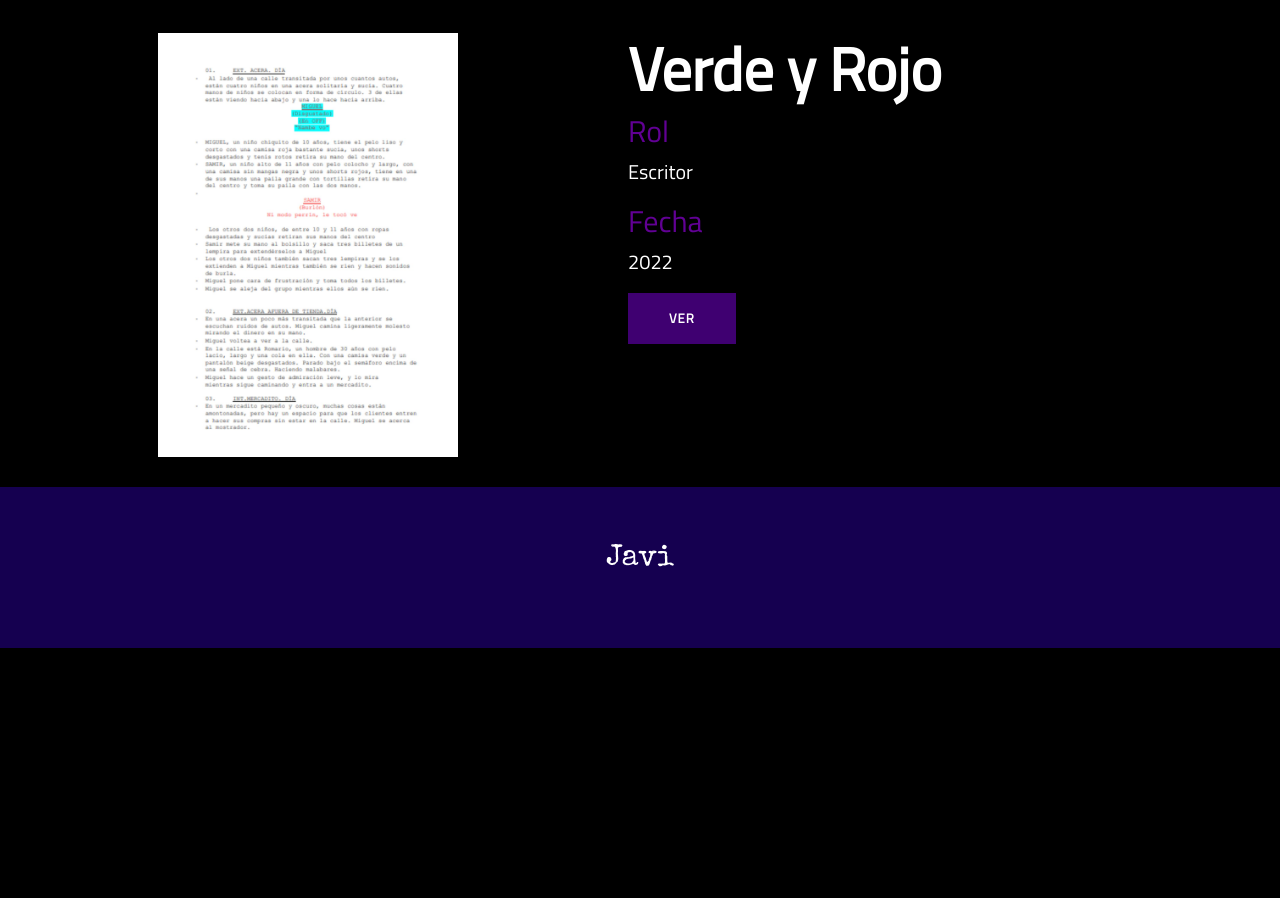
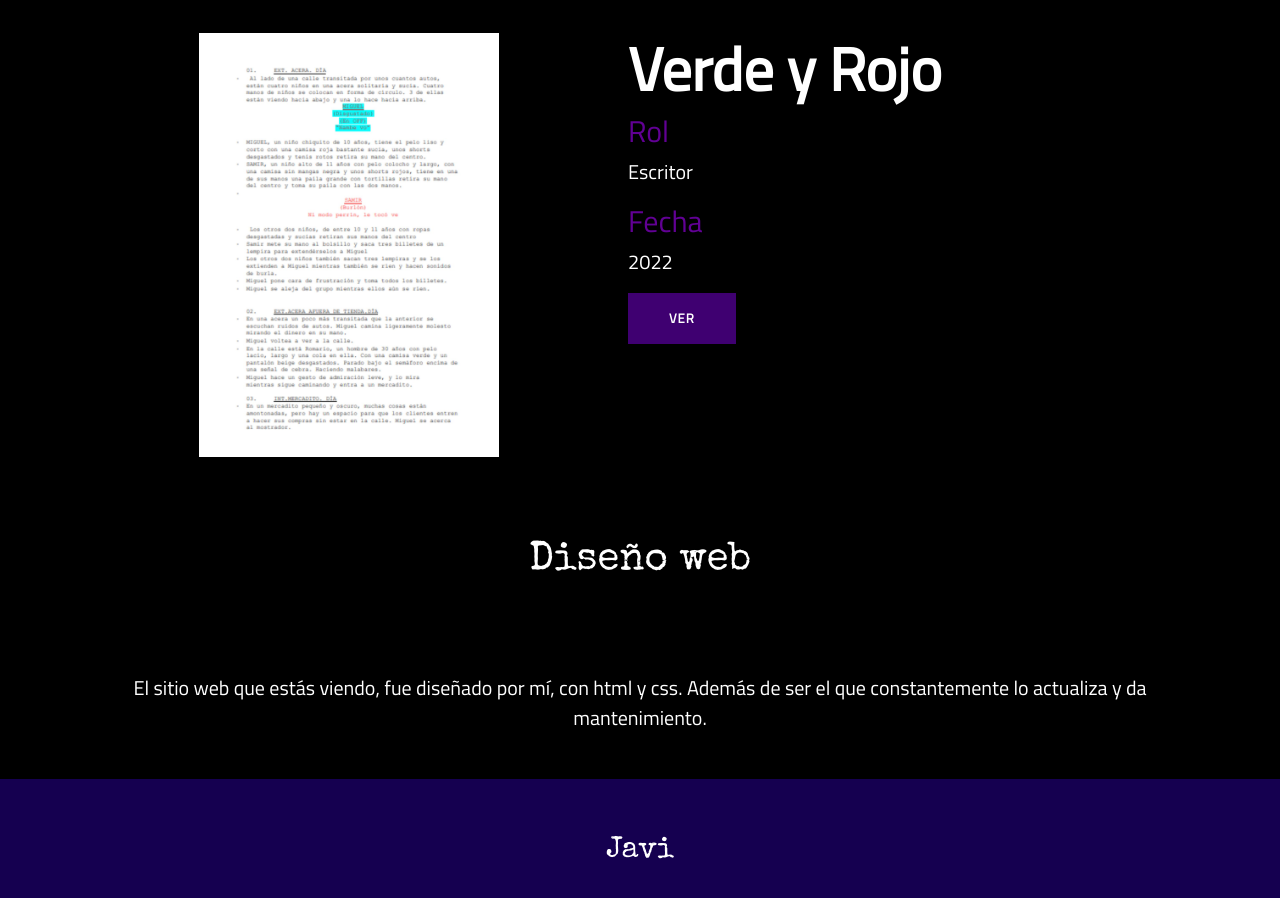
Before and after one commit to JavFun/portafolio, a plain HTML site: page portafolio.html in a window 1280 px wide. Shown: the part 4628-5526 px from the top of the page. Before the commit the page ends 5276 px from the top, so only its background shows below. Drawn offline with nearby package versions, Linux system fonts and the light colour scheme.

Commit message:
Add files via upload
Actualización

```diff
--- a/portafolio.html
+++ b/portafolio.html
@@ -60,6 +60,7 @@
     </section>
 
     <section class="portafolio">
+        <div class="container">
         <h3 class="subtitulo text-center">Producción Sonora</h3>
         <div class="row">
             <article class="col-lg-6 col-sm-6 col-12  text-center pad">
@@ -194,6 +195,12 @@
 
         </div>
 
+        <h3 class="subtitulo text-center">Diseño web</h3>
+        <p class="text-center pad">El sitio web que estás viendo, fue diseñado por mí, con html y css. Además de ser el que constantemente lo actualiza y da mantenimiento.</p>
+
+
+        </div>
+    </div>
 
     </section>
 
```
